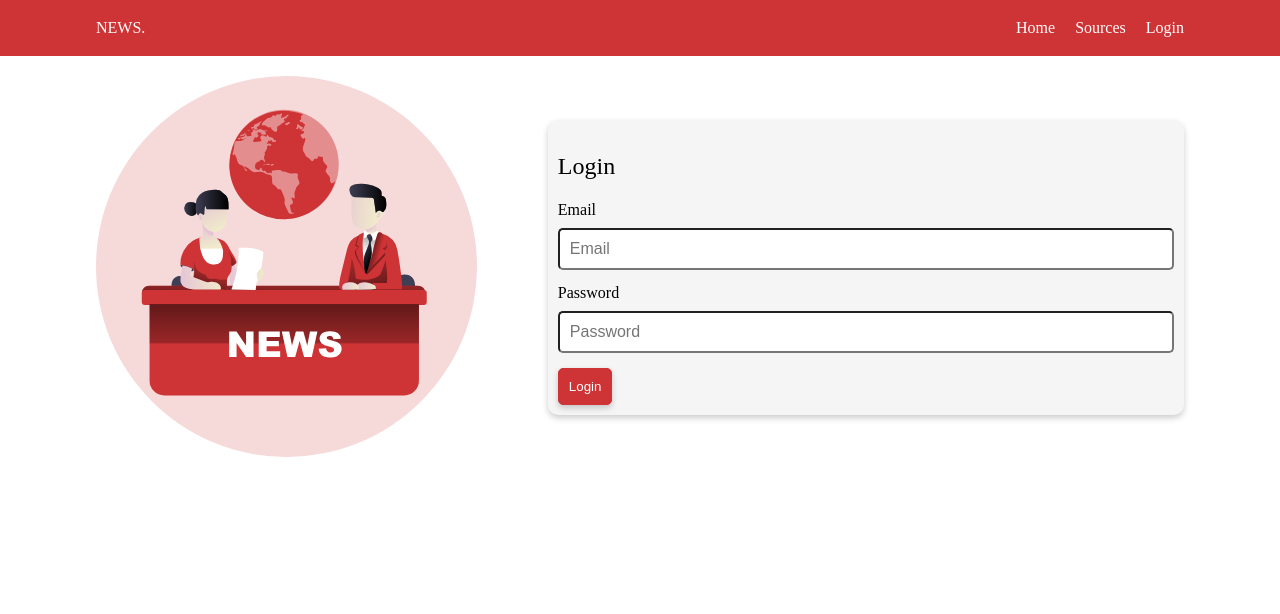
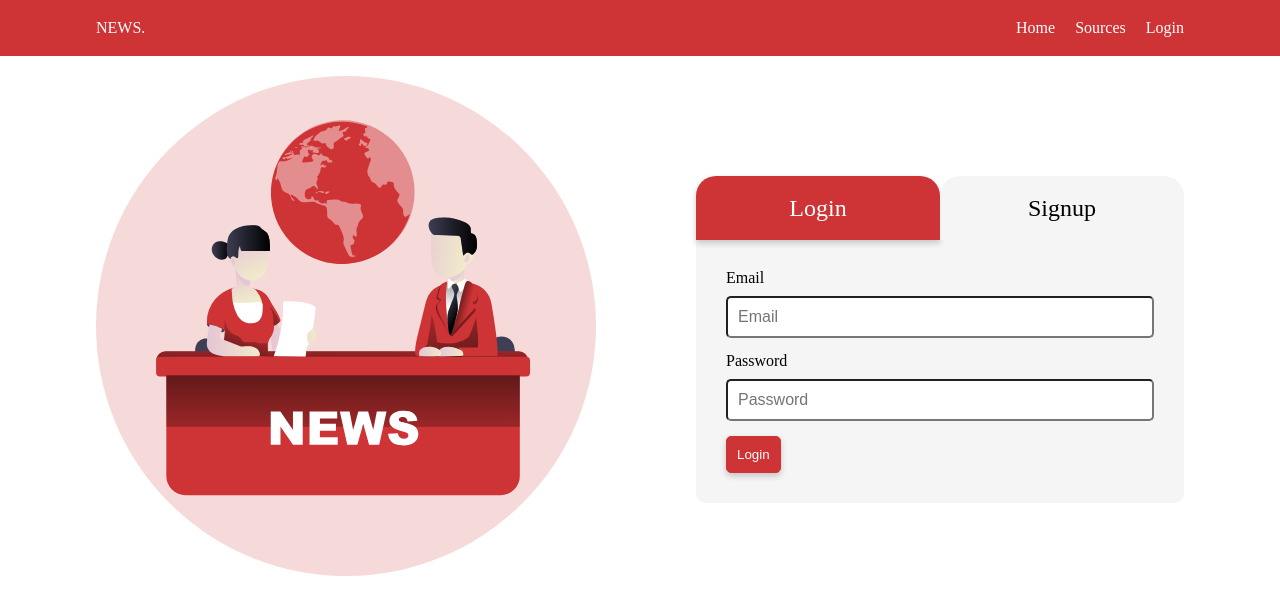
Before and after one commit to RanaMohamed/NewsApp-React, a React (Create React App) app: page /login in a window 1280 px wide. Shown: the top 614 px of the page. Built offline with nearby package versions, Linux system fonts and the light colour scheme.

Commit message:
:lipstick: Signup/Login Tabs

```diff
--- /dev/null
+++ b/src/components/loginForm.jsx
@@ -0,0 +1,24 @@
+import React from 'react';
+
+const LoginForm = () => {
+	return (
+		<form action=''>
+			<label htmlFor='Email' className='label'>
+				Email
+			</label>
+			<input className='input' type='text' id='Email' placeholder='Email' />
+			<label htmlFor='Password' className='label'>
+				Password
+			</label>
+			<input
+				className='input'
+				type='text'
+				id='Password'
+				placeholder='Password'
+			/>
+			<input type='submit' className='btn' value='Login' />
+		</form>
+	);
+};
+
+export default LoginForm;
--- /dev/null
+++ b/src/components/signupForm.jsx
@@ -0,0 +1,33 @@
+import React from 'react';
+
+const SignupForm = () => {
+	return (
+		<form action=''>
+			<label htmlFor='Fullname' className='label'>
+				Fullname
+			</label>
+			<input
+				className='input'
+				type='text'
+				id='Fullname'
+				placeholder='Fullname'
+			/>
+			<label htmlFor='Email' className='label'>
+				Email
+			</label>
+			<input className='input' type='text' id='Email' placeholder='Email' />
+			<label htmlFor='Password' className='label'>
+				Password
+			</label>
+			<input
+				className='input'
+				type='text'
+				id='Password'
+				placeholder='Password'
+			/>
+			<input type='submit' className='btn' value='Login' />
+		</form>
+	);
+};
+
+export default SignupForm;
--- a/src/index.css
+++ b/src/index.css
@@ -56,6 +56,31 @@ body {
 	font-size: 1.6rem;
 }
 
+.tabs {
+	display: flex;
+}
+
+.tabs .tab {
+	flex: 1;
+	text-align: center;
+	border-radius: 2rem 2rem 0 0;
+	padding: 2rem 0;
+	background-color: #f5f5f5;
+	margin-bottom: 0;
+}
+
+.tabs .tab.tab--active {
+	box-shadow: rgba(0, 0, 0, 0.2) 0px 3px 6px;
+	background-color: #ce3335;
+	color: #ffffff;
+}
+
+.tabs-body {
+	background-color: #f5f5f5;
+	border-radius: 0 0 1rem 1rem;
+	padding: 3rem;
+}
+
 .header {
 	color: #ffffff;
 	background-color: #ce3335;
@@ -79,14 +104,12 @@ body {
 }
 
 .login .login__img {
-	width: 35%;
+	width: 50rem;
+	margin-right: 10rem;
 }
 
 .login .login__form {
-	border-radius: 1rem;
-	padding: 1rem;
-	background-color: #f5f5f5;
-	box-shadow: rgba(0, 0, 0, 0.2) 0px 3px 6px;
+	flex: 1;
 }
 
 .posts {
--- a/src/pages/login.jsx
+++ b/src/pages/login.jsx
@@ -1,6 +1,11 @@
 import React from 'react';
+import { useState } from 'react';
+import LoginForm from '../components/loginForm';
+import SignupForm from '../components/signupForm';
 
 const Login = () => {
+	const [isLogin, setIsLogin] = useState(true);
+
 	return (
 		<React.Fragment>
 			<div className='login container'>
@@ -8,28 +13,23 @@ const Login = () => {
 					<img src='../imgs/news_presenter.svg' alt='' />
 				</div>
 				<div className='login__form'>
-					<h1 className='subtitle'>Login</h1>
-					<form action=''>
-						<label htmlFor='Email' className='label'>
-							Email
-						</label>
-						<input
-							className='input'
-							type='text'
-							id='Email'
-							placeholder='Email'
-						/>
-						<label htmlFor='Password' className='label'>
-							Password
-						</label>
-						<input
-							className='input'
-							type='text'
-							id='Password'
-							placeholder='Password'
-						/>
-						<input type='submit' className='btn' value='Login' />
-					</form>
+					<div className='tabs'>
+						<h1
+							className={'tab subtitle' + (isLogin ? ' tab--active' : '')}
+							onClick={() => setIsLogin(true)}
+						>
+							Login
+						</h1>
+						<h1
+							className={'tab subtitle' + (!isLogin ? ' tab--active' : '')}
+							onClick={() => setIsLogin(false)}
+						>
+							Signup
+						</h1>
+					</div>
+					<div className='tabs-body'>
+						{isLogin ? <LoginForm /> : <SignupForm />}
+					</div>
 				</div>
 			</div>
 		</React.Fragment>
```
